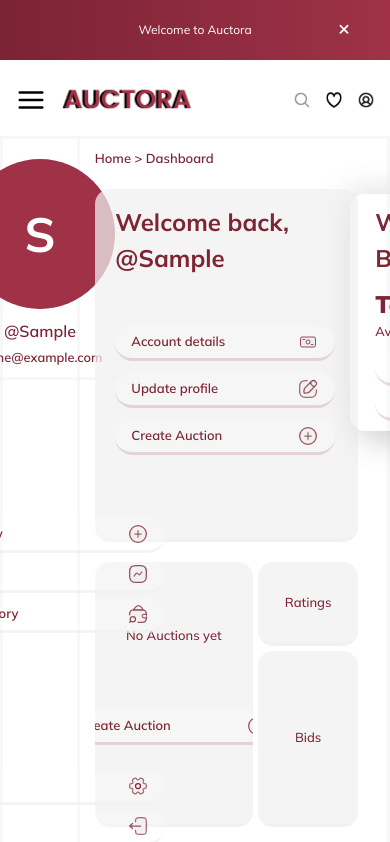
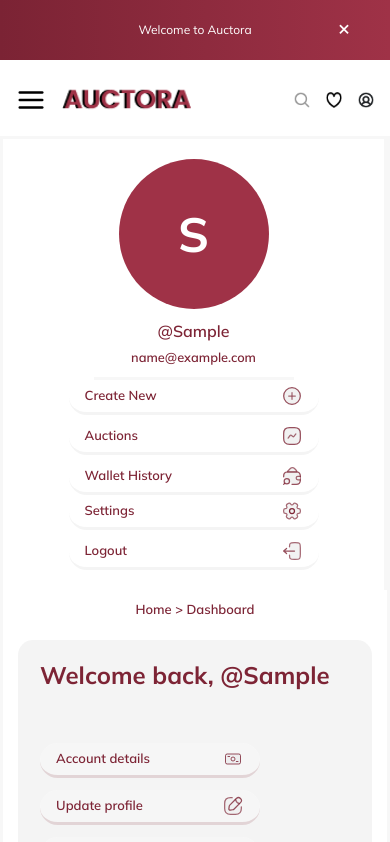
Before and after one commit to Colauncha/Auctora-Frontend, a React (Vite) app: page /dashboard in a window 390 px wide. Shown: the top 842 px of the page. Built offline with nearby package versions, Linux system fonts and the light colour scheme; sample sign-in values are in the browser's storage.

Commit message:
Enhance responsive design for Dashboard layout on smaller screens

```diff
--- a/src/Pages/Dashboard/css/Dashboard.module.css
+++ b/src/Pages/Dashboard/css/Dashboard.module.css
@@ -310,3 +310,58 @@
     width: 22px;
     height: 20px;
 }
+
+
+@media screen and (max-width: 1150px) {
+    .container {
+        height: calc(100dvh * 2 + 100px);
+        flex-direction: column;
+    }
+
+    .sandwich {
+        width: 100%;
+    }
+
+    .panel {
+        width: 100%;
+        align-items: center;
+    }
+
+    .top {
+        flex-direction: column;
+        width: 100%;
+        height: fit-content;
+        justify-content: space-evenly;
+        align-items: center;
+    }
+
+    .wallet {
+        width: 100%;
+    }
+
+    .bottom {
+        flex-direction: column;
+        width: 100%;
+        height: fit-content;
+        justify-content: space-evenly;
+        align-items: center;
+        gap: 20px;
+    }
+
+    .bottom > div {
+        flex-direction: column;
+        width: 100%;
+    }
+
+    .bottomLeft > .auctionTable {
+        height: 30dvh;
+    }
+
+    .bottomRight {
+        gap: 20px;
+        width: 100%;
+        height: 30dvh;
+    }
+
+
+}
```
